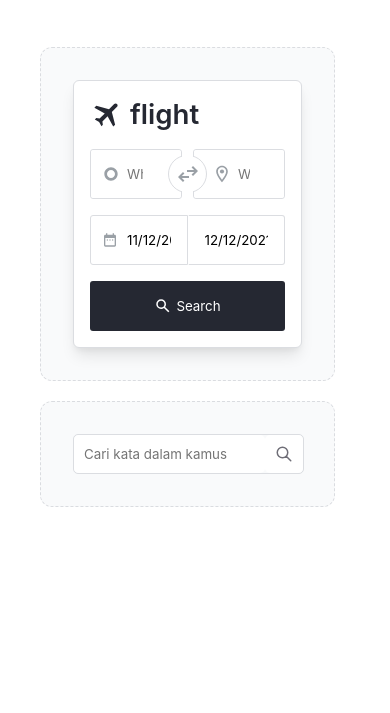
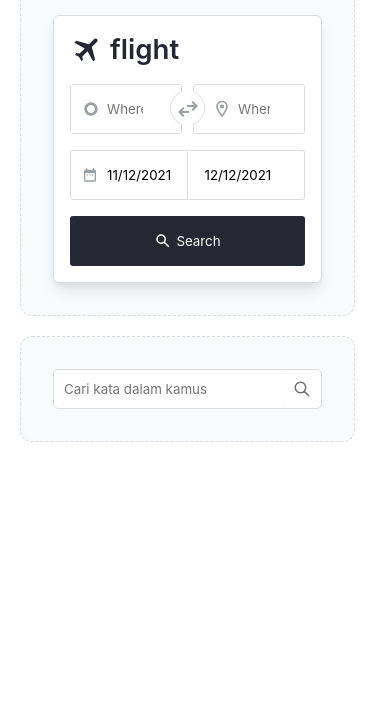
Before and after one commit to abdmmar/playground, a website with bundled scripts: page index.html in a window 390 px wide. Shown: the part 131-844 px from the top of the page. Built offline with nearby package versions, Linux system fonts and the light colour scheme; files whose address does not match are found by name.

Commit message:
style: fix width on mobile

```diff
--- a/src/autocomplete/style.css
+++ b/src/autocomplete/style.css
@@ -1,22 +1,30 @@
+@media screen and (max-width: 430px) {
+  search-autocomplete {
+    width: 100%;
+  }
+
+  #search-autocomplete {
+    width: 100%;
+    min-width: 0 !important;
+  }
+}
+
+#search-autocomplete {
+  min-width: 350px;
+}
+
 .search-autocomplete {
   position: relative;
-  width: fit-content;
+  width: 100%;
 }
 
 .autocomplete {
   display: flex;
   flex-direction: row;
   width: 100%;
-  min-width: 350px;
   border-radius: 5px;
   border: 1px solid var(--border-color);
   transition: border 0.15s, box-shadow 0.15s;
-}
-
-@media screen and (max-width: 420px) {
-  .autocomplete {
-    min-width: 0;
-  }
 }
 
 .autocomplete:hover {
--- a/style.css
+++ b/style.css
@@ -8,6 +8,12 @@
   --text-color-primary: hsla(225, 15%, 17%, 1);
   --bg-color-primary: hsla(225, 15%, 17%, 1);
   --border-color: hsl(220deg 9% 87%);
+}
+
+*,
+*::before,
+*::after {
+  box-sizing: border-box;
 }
 
 html {
@@ -36,6 +42,12 @@ body {
   width: 100%;
   max-width: 1360px;
   padding: 40px;
+}
+
+@media screen and (max-width: 430px) {
+  .root {
+    padding: 20px;
+  }
 }
 
 .navbar {
```
